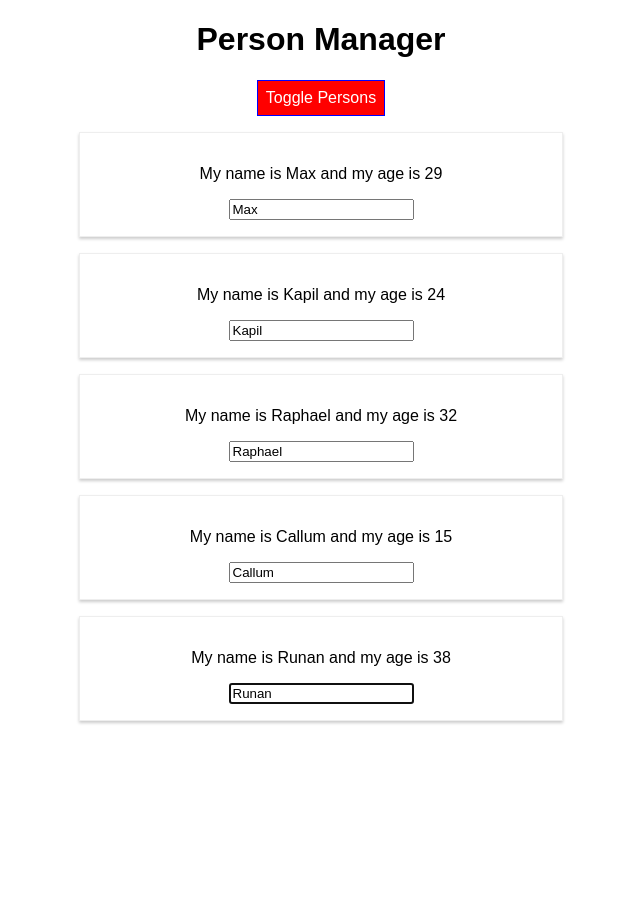
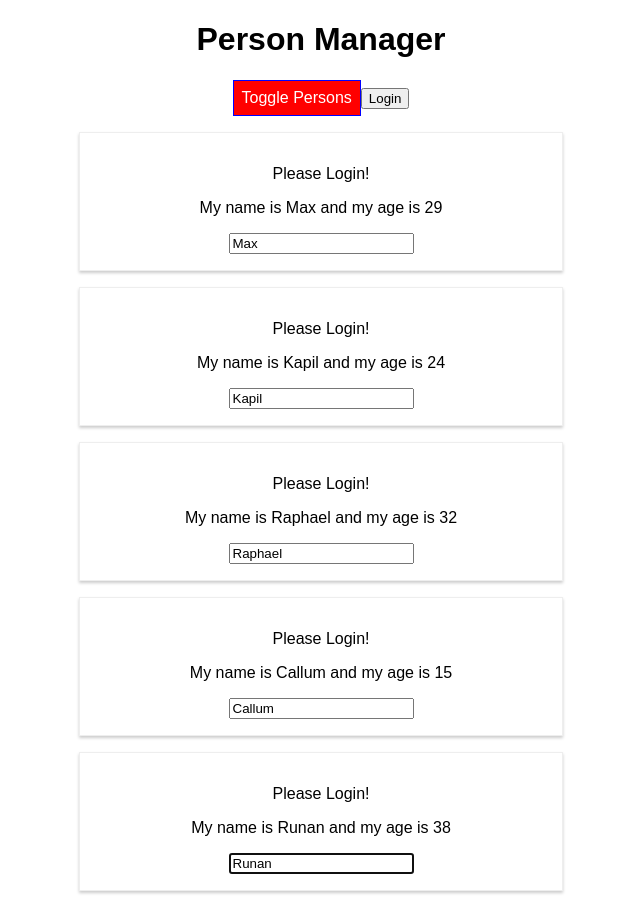
Before and after one commit to kapilag96/complete-react-guide, a React (Create React App) app: page / in a window 1280 px wide. Shown: the whole page, without its empty margins (319-959 px from the left). Before the commit the page ends 800 px from the top, so only its background shows below. Built offline with nearby package versions, Linux system fonts and the light colour scheme.

Commit message:
Use context to pass props

```diff
--- a/src/Cockpit/Cockpit.js
+++ b/src/Cockpit/Cockpit.js
@@ -1,5 +1,6 @@
 import React, { useEffect, useRef } from 'react';
 import styled from 'styled-components';
+import AuthContext from '../context/auth-context';
 import './Cockpit.css';
 
 
@@ -31,6 +32,9 @@ const Cockpit = (props) => {
       <div className='Cockpit'>
         <h1>Person Manager</h1>
         <StyledButton ref={toggleBtnRef} alt={props.showPersons ? 1 : 0} onClick={props.togglePersonsHandler}>Toggle Persons</StyledButton>
+        <AuthContext>
+          {context => <button onClick={context.login}>Login</button>}
+        </AuthContext>
       </div>
     );
 };
--- a/src/Persons/Person.js
+++ b/src/Persons/Person.js
@@ -1,6 +1,7 @@
 import React, { Component } from 'react';
 import styled from 'styled-components';
 import PropTypes from 'prop-types';
+import AuthContext from '../context/auth-context';
 
 const StyledDiv = styled.div`
   width: 60%;
@@ -24,6 +25,9 @@ class Person extends Component{
     render(){
         return (
             <StyledDiv>
+                <AuthContext.Consumer>
+                    {context => context.authenticated ? <p>Authenticated!</p>: <p>Please Login!</p>}
+                </AuthContext.Consumer>
                 <p onClick={this.props.onClick}>My name is {this.props.name} and my age is {this.props.age}</p>
                 <input
                   ref={inpEl => this.inputElement = inpEl}
--- a/src/containers/App.js
+++ b/src/containers/App.js
@@ -1,6 +1,8 @@
 import React, { Component } from 'react';
 import Persons from '../Persons/Persons';
 import Cockpit from '../Cockpit/Cockpit';
+import AuthContext from '../context/auth-context';
+
 import './App.css';
 
 
@@ -32,7 +34,8 @@ class App extends Component {
       {id: 'd', name: 'Callum' , age: 15},
       {id: 'e', name: 'Runan'  , age: 38}
     ],
-    showPersons: false
+    showPersons: false,
+    authenticated: false
   }
 
   togglePersonsHandler = () => {
@@ -56,13 +59,29 @@ class App extends Component {
     this.setState({persons: newPersons});
   }
 
+  loginHandler = () => {
+    this.setState({authenticated: true})
+  }
+
   render() {
     console.log('App render');
-    const persons = this.state.showPersons ? <Persons clicked={this.deletePersonHandler} persons={this.state.persons} nameChanged={this.nameChangeHandler} /> : null;
+    const persons = this.state.showPersons ?
+      <Persons
+        clicked={this.deletePersonHandler}
+        persons={this.state.persons}
+        nameChanged={this.nameChangeHandler} /> : null;
     return (
       <div>
-        <Cockpit showPersons={this.state.showPersons} togglePersonsHandler={this.togglePersonsHandler} />
-        {persons}
+        <AuthContext.Provider
+          value={{
+            authenticated: this.state.authenticated,
+            login: this.loginHandler}}>
+          <Cockpit
+            showPersons={this.state.showPersons}
+            togglePersonsHandler={this.togglePersonsHandler}
+            login={this.loginHandler}/>
+          {persons}
+        </AuthContext.Provider>
       </div>
     );
   }
--- /dev/null
+++ b/src/context/auth-context.js
@@ -0,0 +1,8 @@
+import React from 'react';
+
+const authContext = React.createContext({
+    authenticated: false,
+    login: () => {}
+});
+
+export default authContext;
```
